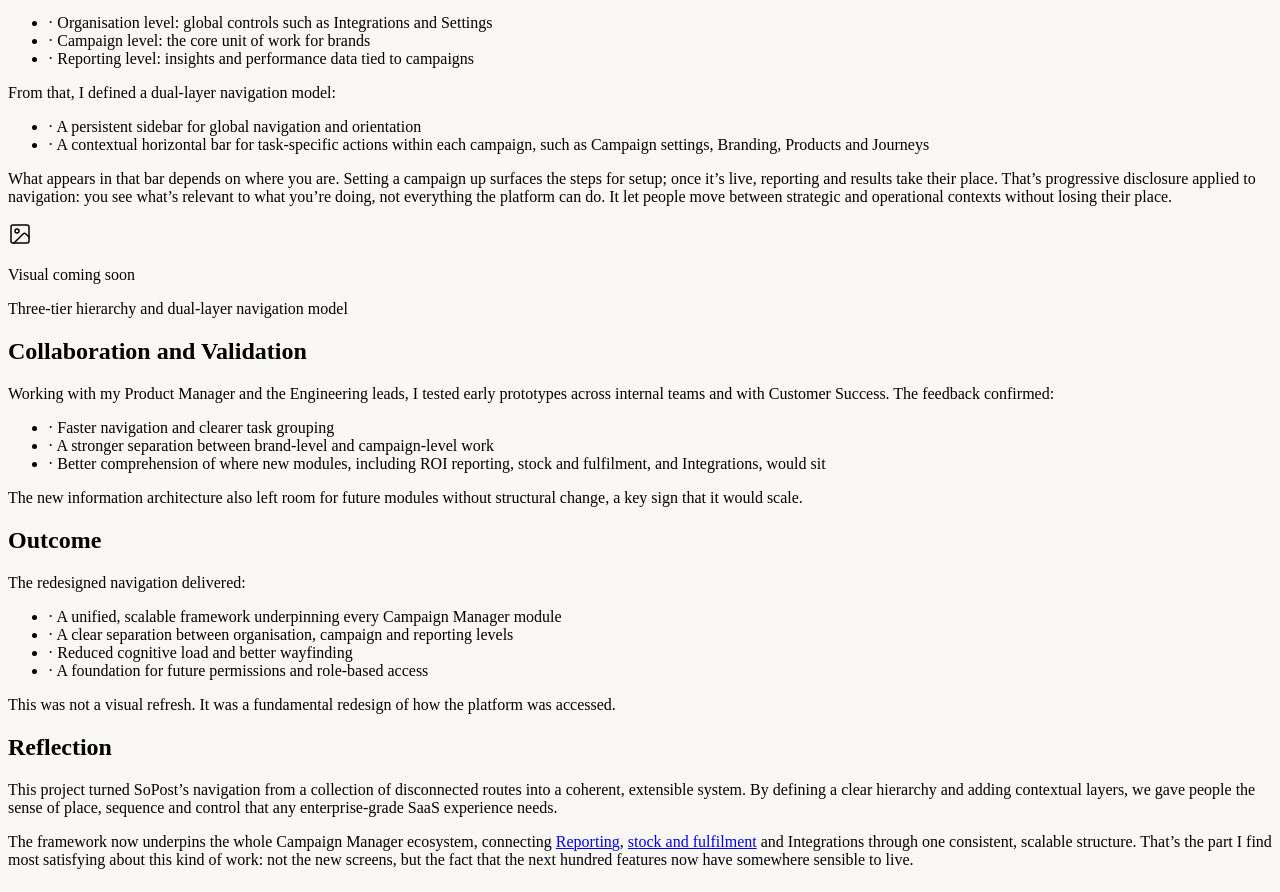
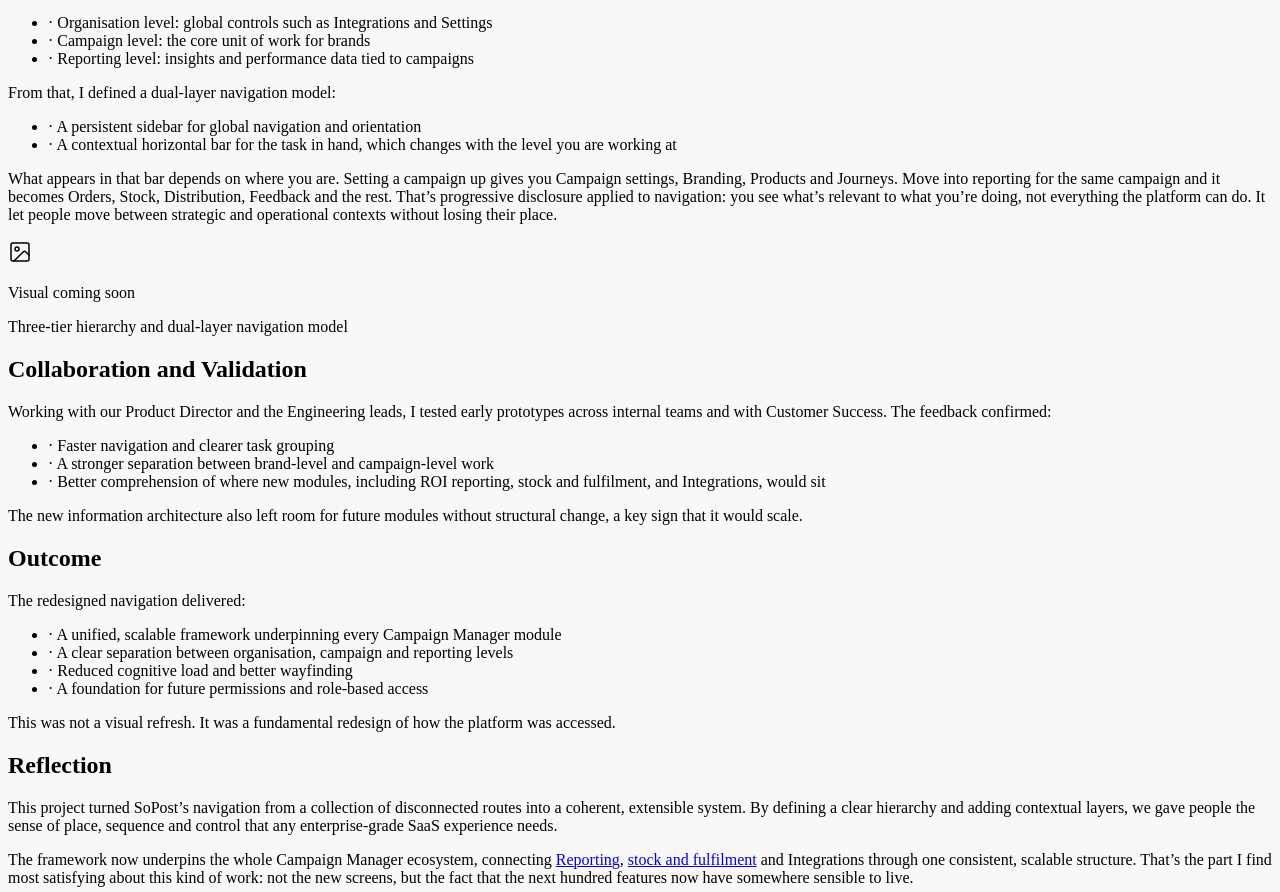
Before and after one commit to jadeparrish/portfolio, a Next.js app: page /work/cm-navigation in a window 1280 px wide. Shown: the part 1003-1895 px from the top of the page. Built offline with nearby package versions, Linux system fonts and the light colour scheme.

Commit message:
Update page.js

```diff
--- a/app/work/cm-navigation/page.js
+++ b/app/work/cm-navigation/page.js
@@ -166,16 +166,17 @@ export default function NavigationCaseStudy() {
           <Bullets
             items={[
               'A persistent sidebar for global navigation and orientation',
-              'A contextual horizontal bar for task-specific actions within each campaign, such as Campaign settings, Branding, Products and Journeys',
+              'A contextual horizontal bar for the task in hand, which changes with the level you are working at',
             ]}
           />
           <p className="text-neutral-700 text-[17px] sm:text-[18px] leading-[1.75] mt-4">
             What appears in that bar depends on where you are. Setting a campaign up
-            surfaces the steps for setup; once it&rsquo;s live, reporting and results take
-            their place. That&rsquo;s progressive disclosure applied to navigation: you
-            see what&rsquo;s relevant to what you&rsquo;re doing, not everything the
-            platform can do. It let people move between strategic and operational contexts
-            without losing their place.
+            gives you Campaign settings, Branding, Products and Journeys. Move into
+            reporting for the same campaign and it becomes Orders, Stock, Distribution,
+            Feedback and the rest. That&rsquo;s progressive disclosure applied to
+            navigation: you see what&rsquo;s relevant to what you&rsquo;re doing, not
+            everything the platform can do. It let people move between strategic and
+            operational contexts without losing their place.
           </p>
 
           <ImagePlaceholder tint="bg-[#E9E4DE]" caption="Three-tier hierarchy and dual-layer navigation model" />
@@ -185,7 +186,7 @@ export default function NavigationCaseStudy() {
         <section className="py-12 border-b border-neutral-200/80">
           <SectionLabel>Collaboration and Validation</SectionLabel>
           <p className="text-neutral-700 text-[17px] sm:text-[18px] leading-[1.75] mb-4">
-            Working with my Product Manager and the Engineering leads, I tested early
+            Working with our Product Director and the Engineering leads, I tested early
             prototypes across internal teams and with Customer Success. The feedback
             confirmed:
           </p>
```
